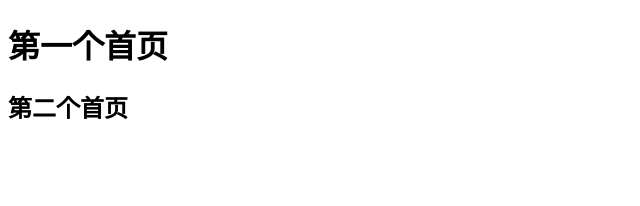
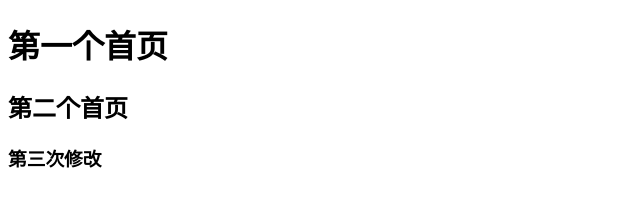
Before and after one commit to Are-zhang/first, a plain HTML site: page index.html in a window 1280 px wide. Shown: the whole page, without its empty margins (0-640 px from the left). Drawn offline with Linux system fonts and the light colour scheme.

Commit message:
A程序员第三次修改

```diff
--- a/index.html
+++ b/index.html
@@ -9,5 +9,6 @@
 <body>
     <h1>第一个首页</h1>
     <h2>第二个首页</h2>
+    <h3>第三次修改</h3>
 </body>
 </html>
```
